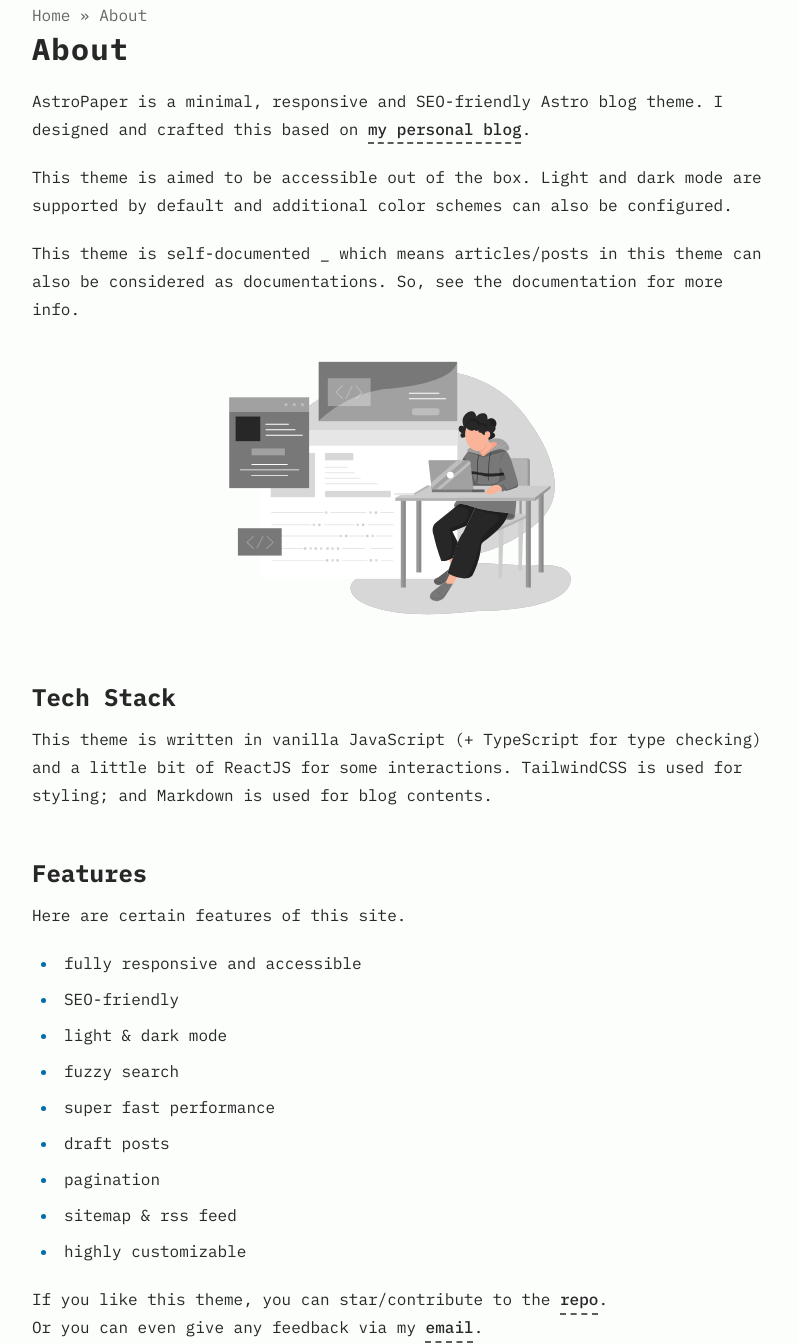
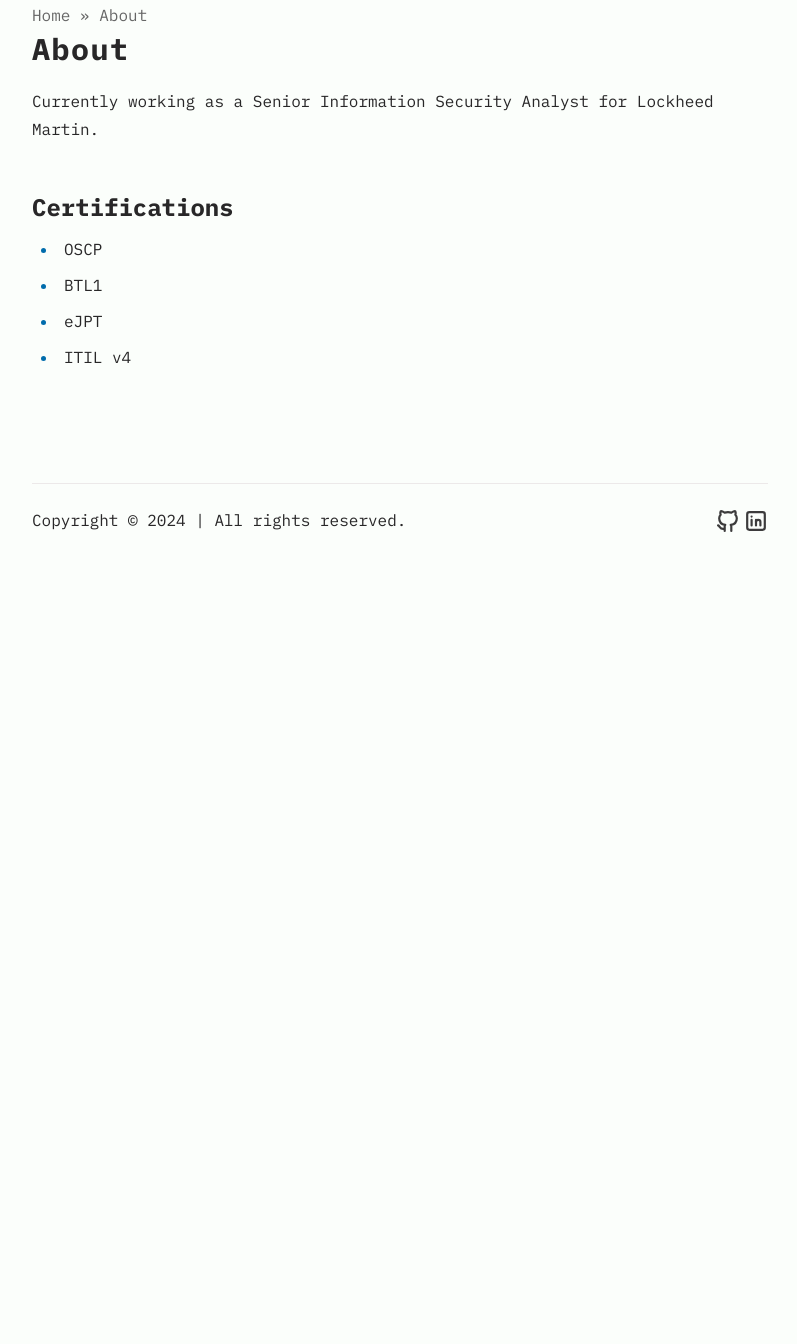
Before and after one commit to kieranjessup/kieranjessup.github.io, an Astro site: page /about in a window 1280 px wide. Shown: the part 254-1598 px from the top of the page, without its empty margins (240-1037 px from the left). After the commit the page ends 810 px from the top, so only its background shows below. Built offline with nearby package versions, Linux system fonts and the light colour scheme; Astro itself is replaced by a stand-in of ours.

Commit message:
2nd post

```diff
--- a/src/pages/about.md
+++ b/src/pages/about.md
@@ -3,34 +3,11 @@
 title: "About"
 ---
 
-AstroPaper is a minimal, responsive and SEO-friendly Astro blog theme. I designed and crafted this based on [my personal blog](https://satnaing.dev/blog).
+Currently working as a Senior Information Security Analyst for Lockheed Martin.
 
-This theme is aimed to be accessible out of the box. Light and dark mode are supported by
-default and additional color schemes can also be configured.
+## Certifications
 
-This theme is self-documented \_ which means articles/posts in this theme can also be considered as documentations. So, see the documentation for more info.
-
-<div>
-  <img src="/assets/dev.svg" class="sm:w-1/2 mx-auto" alt="coding dev illustration">
-</div>
-
-## Tech Stack
-
-This theme is written in vanilla JavaScript (+ TypeScript for type checking) and a little bit of ReactJS for some interactions. TailwindCSS is used for styling; and Markdown is used for blog contents.
-
-## Features
-
-Here are certain features of this site.
-
-- fully responsive and accessible
-- SEO-friendly
-- light & dark mode
-- fuzzy search
-- super fast performance
-- draft posts
-- pagination
-- sitemap & rss feed
-- highly customizable
-
-If you like this theme, you can star/contribute to the [repo](https://github.com/satnaing/astro-paper).
-Or you can even give any feedback via my [email](mailto:contact@satnaing.dev).
+- OSCP
+- BTL1
+- eJPT
+- ITIL v4
```
